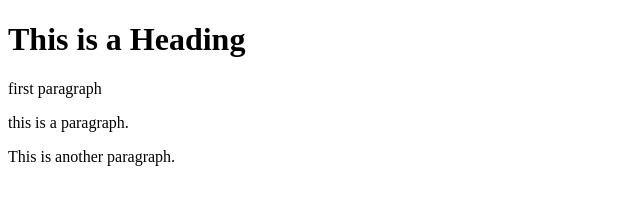
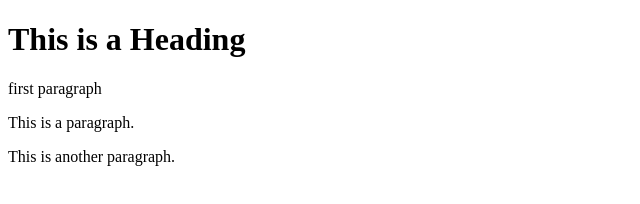
Before and after one commit to salif1969/learning-git, a plain HTML site: page index.html in a window 1280 px wide. Shown: the full height of the page, 0-640 px from the left. Drawn offline with Linux system fonts and the light colour scheme.

```diff
--- a/index.html
+++ b/index.html
@@ -6,8 +6,7 @@
 <body>
     <h1>This is a Heading</h1>
     <p>first paragraph</p>
-    <p>this is a paragraph.</p>
+    <p>This is a paragraph.</p>
     <p>This is another paragraph.</p>
-
 </body>
 </html>
```
